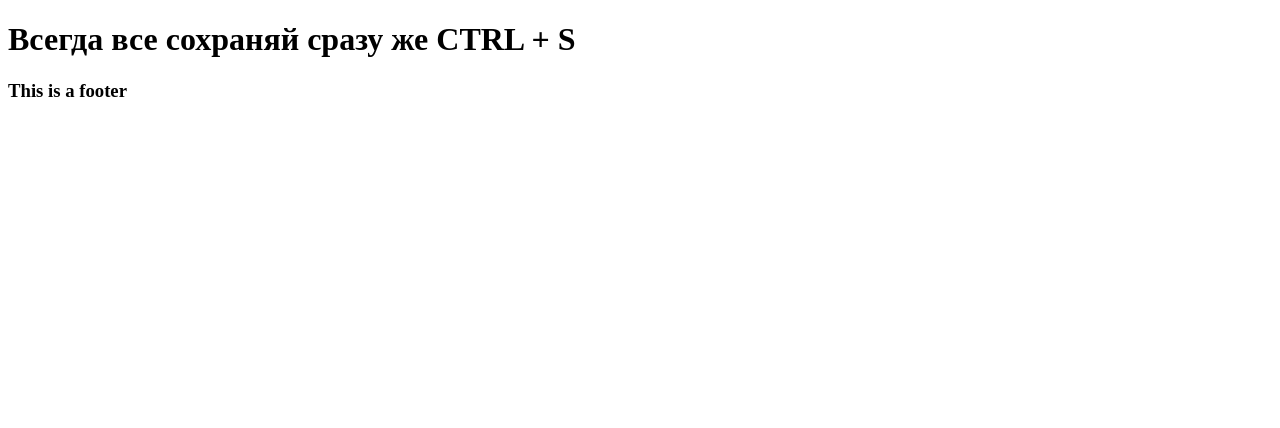
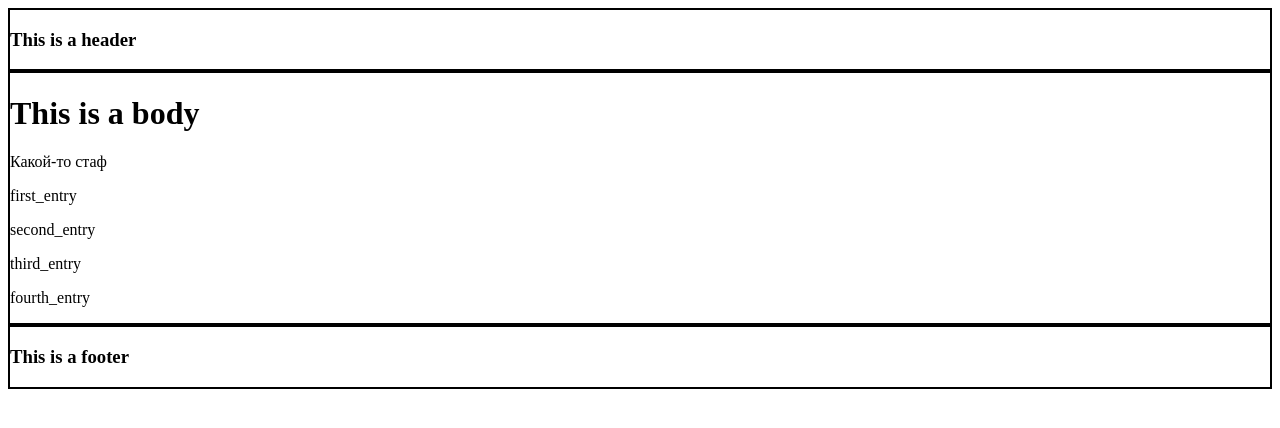
Before and after one commit to Dorokhovyegor/BlogProject, a Django app: page / in a window 1280 px wide. Shown: the top 428 px of the page. Run offline with Django 3.2, Linux system fonts and the light colour scheme.

Commit message:
snippets + var

```diff
--- /dev/null
+++ b/personal/templates/personal/home.html
@@ -0,0 +1,17 @@
+{% extends 'base.html' %}
+
+{% block content %}
+
+
+<div style="border: 2px solid #000">
+	<h1>This is a body</h1>
+	 <p>Какой-то стаф</p>
+
+	 {% for list_item in list %}
+	  	{% include 'personal/snippets/body_snippet.html' with value=list_item %}
+	 {% endfor %}
+
+
+</div>
+
+{% endblock content %}
--- /dev/null
+++ b/personal/templates/personal/snippets/body_snippet.html
@@ -0,0 +1 @@
+<p>{{value}}</p>
--- a/personal/views.py
+++ b/personal/views.py
@@ -3,5 +3,21 @@ from django.shortcuts import render
 # Create your views here.
 
 def home_screen_view(request):
-	print(request.headers)
-	return render(request, "base.html", {})
+	context = {}
+	# context['some_string'] = "this is a some string, that i'm passing to the view"
+	# context['some_number'] = 123432
+
+	# context = {
+	# 	'some_string': "какая-то строчка",
+	# 	'some_number': 1234
+	# }
+
+	list_of_value = []
+	list_of_value.append("first_entry")
+	list_of_value.append("second_entry")
+	list_of_value.append("third_entry")
+	list_of_value.append("fourth_entry")
+
+	context['list'] = list_of_value
+
+	return render(request, "personal/home.html", context)
--- a/templates/base.html
+++ b/templates/base.html
@@ -1,13 +1,24 @@
 <!DOCTYPE html>
 <html>
 <head>
-	<title>This is a header</title>
+	<title>This is a title</title>
+	<div style="border: 2px solid #000">
+		<h3>This is a header</h3>
+	</div>
 </head>
 
 <body>
-	<h1>Всегда все сохраняй сразу же CTRL + S </h1>
+
+{% block content %}
+
+
+
+{% endblock content %}
+
 </body>
 <footer>
-	<h3>This is a footer</h3>
+	<div style="border: 2px solid #000">
+		<h3>This is a footer</h3>
+	</div>
 </footer>
 </html>
```
Also changed, not shown: 1 other file.
